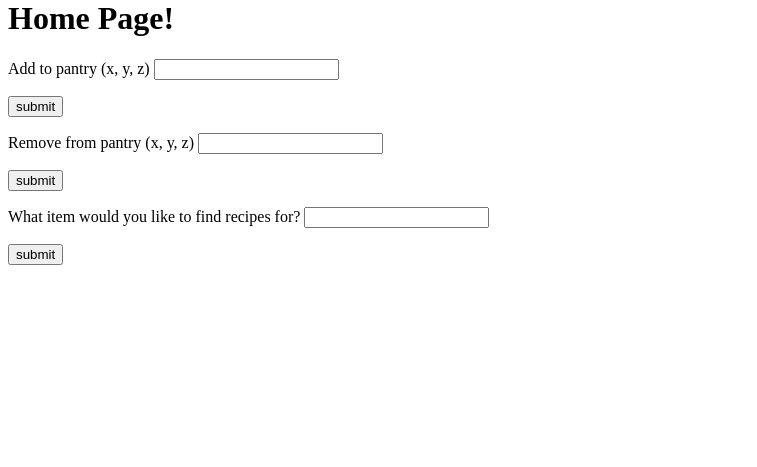
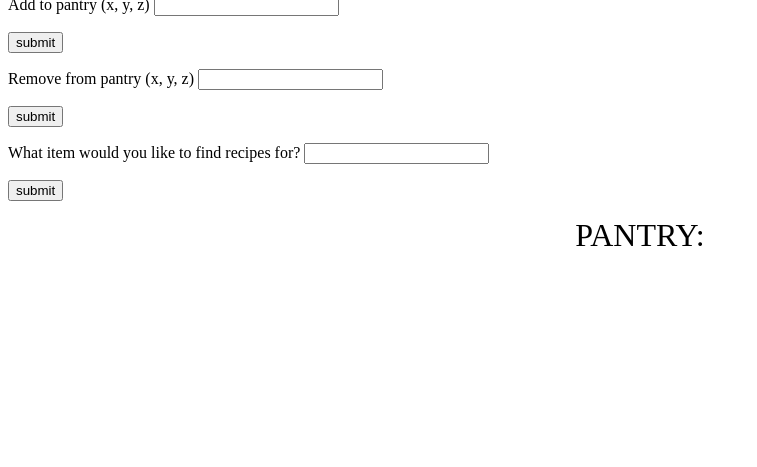
Before and after one commit to dphan480/tartanhack21, a Flask app: template David Phan/templates/homepage.html in a window 1280 px wide. Shown: the part 333-800 px from the top of the page, without its empty margins (0-757 px from the left). Run offline with Flask 2, Linux system fonts and the light colour scheme; the template is opened without the code that fills it, so the values that code supplies are empty.

Commit message:
Update homepage.html

```diff
--- a/David Phan/templates/homepage.html
+++ b/David Phan/templates/homepage.html
@@ -4,13 +4,7 @@
     <title>Home Page</title>
     </head>
     <body>
-        <!-- <center><img src='https://i.postimg.cc/rs2LKYSB/sloth.png' alt='sloth'/></a>></center> -->
-        <center><img src='https://cdn.discordapp.com/attachments/817509433101123586/817847861177745418/image0.png' alt='sloth'/></a>></center>
-        <h1>Home Page!</h1>
-        {% for item in pantry %}
-            <p>{{item}}</p>
-        {% endfor %}
-        <!-- <a href='https://postimg.cc/XGLPPL1L' target='_blank'> -->
+        <center><img src='https://cdn.discordapp.com/attachments/817509433101123586/817988818044977152/Untitled_Artwork.png' alt='sloth' height = 300 width = 100%/></center>
     </body>
     <form action="/" method = "POST">
         <p>Add to pantry (x, y, z) <input type = "text" name = "Item" /></p>
@@ -24,4 +18,11 @@
         <p>What item would you like to find recipes for? <input type = "text" name = "Recipes" /></p>
         <p><input type = "submit" value = "submit" /></p>
     </form>
+    <body>
+        <center>
+        <font size="6">PANTRY:</font>
+        {% for item in pantry %}
+            <p>{{item}}</p>
+        {% endfor %}</center>
+    </body>
 </html>
```
